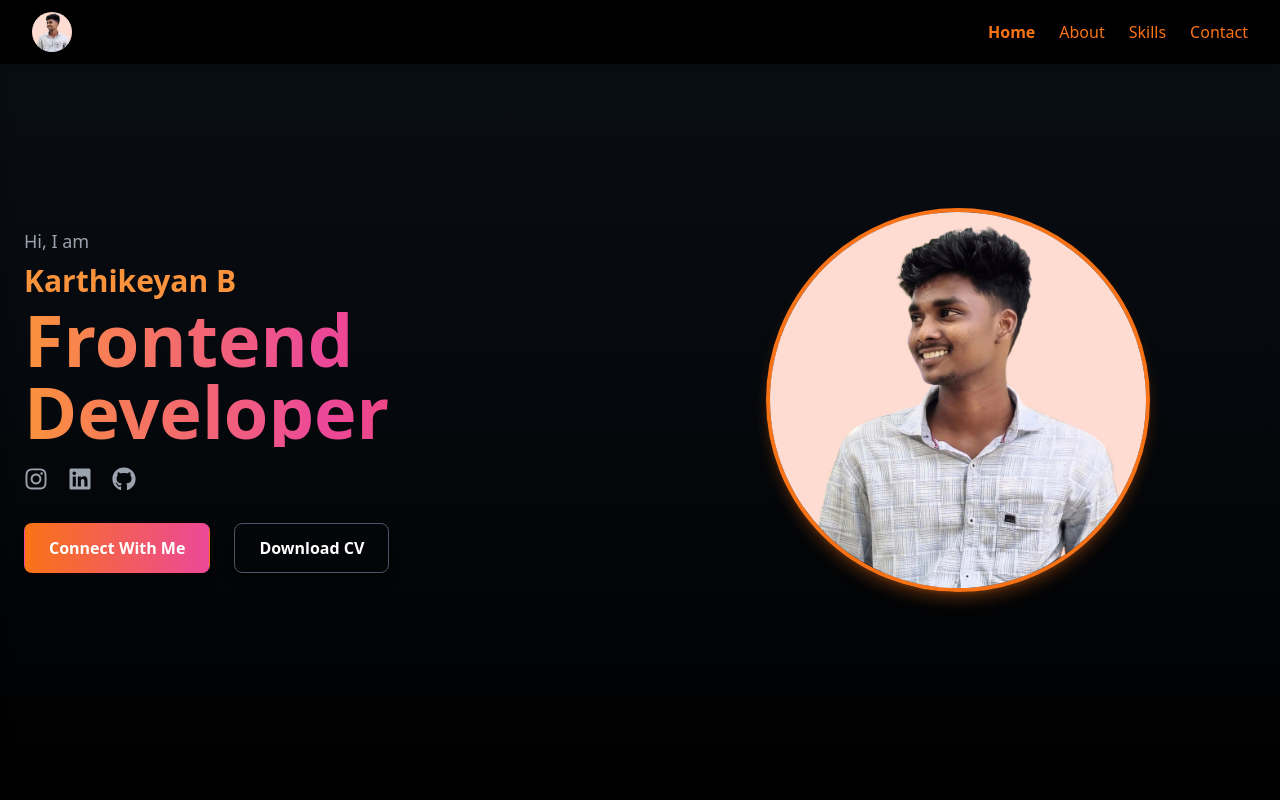
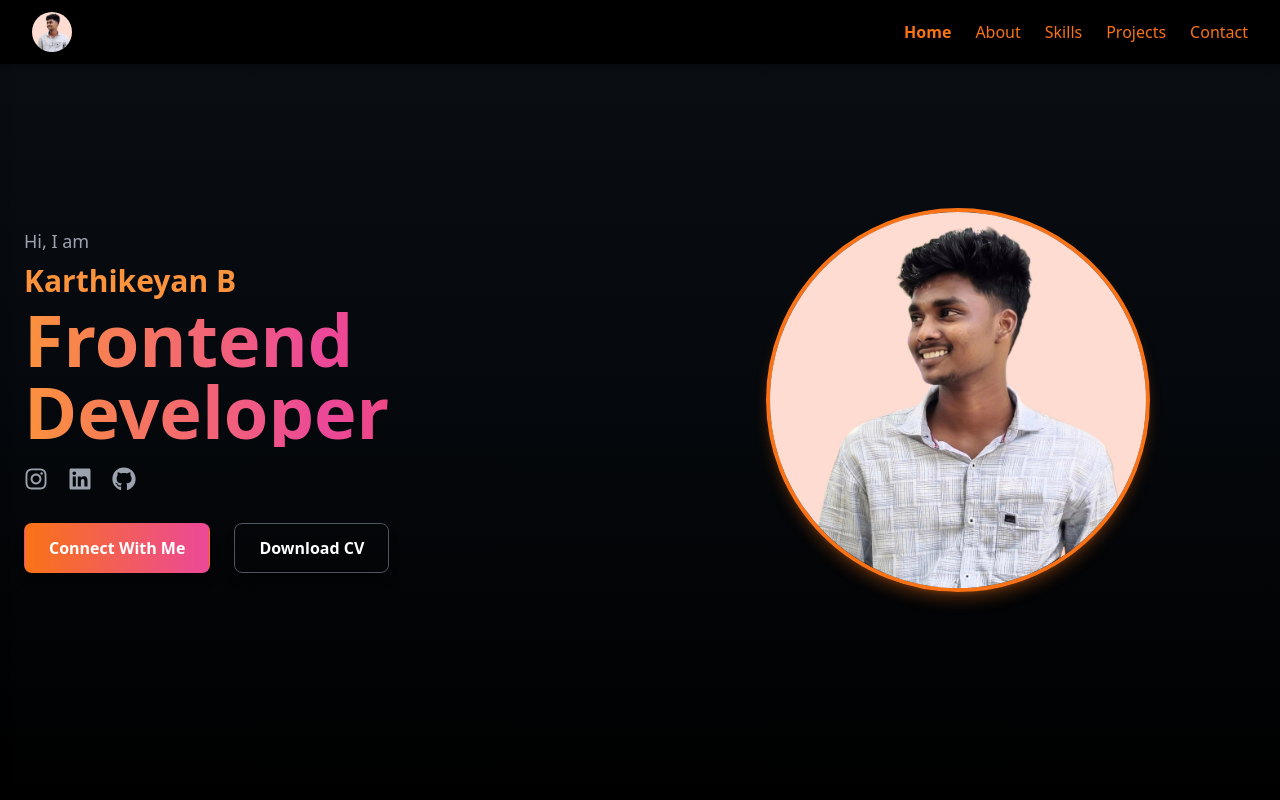
Before and after one commit to Karthik1212k/FUTURE_FS_01, a React (Vite) app: page / in a window 1280 px wide. Shown: the top 800 px of the page. Built offline with nearby package versions, Linux system fonts and the light colour scheme.

Commit message:
Update Navbar.jsx

```diff
--- a/src/components/Navbar.jsx
+++ b/src/components/Navbar.jsx
@@ -7,6 +7,9 @@ export default function Navbar() {
   const [menuOpen, setMenuOpen] = useState(false);
 
   const linkClasses = "text-orange-500 hover:text-blue-500 cursor-pointer";
+
+  // Added "projects" to the menu sections
+  const menuItems = ["home", "about", "skills", "projects", "contact"];
 
   return (
     <nav className="bg-black shadow-md fixed w-full z-50">
@@ -22,17 +25,16 @@ export default function Navbar() {
 
           {/* Desktop Menu */}
           <div className="hidden sm:flex space-x-6">
-            {["home", "about", "skills", "contact"].map((section) => (
+            {menuItems.map((section) => (
               <ScrollLink
                 key={section}
                 to={section}
                 smooth={true}
                 duration={500}
                 spy={true}
-                offset={-80} // Adjust this to your navbar height if needed
+                offset={-80}
                 className={linkClasses}
                 activeClass="text-blue-500 font-bold"
-                // Add tabIndex for accessibility
                 tabIndex={0}
               >
                 {section.charAt(0).toUpperCase() + section.slice(1)}
@@ -57,7 +59,7 @@ export default function Navbar() {
         </button>
 
         <div className="px-4 py-6 space-y-4">
-          {["home", "about", "skills", "contact"].map((section) => (
+          {menuItems.map((section) => (
             <ScrollLink
               key={section}
               to={section}
```
